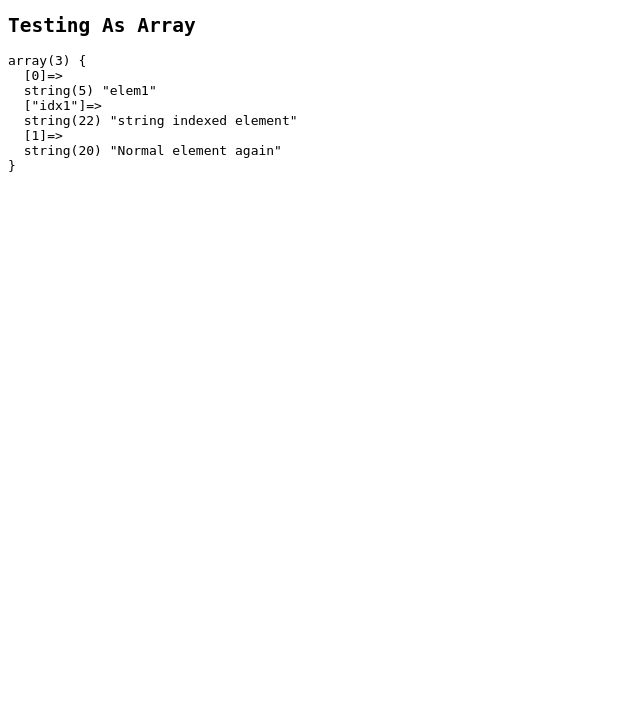
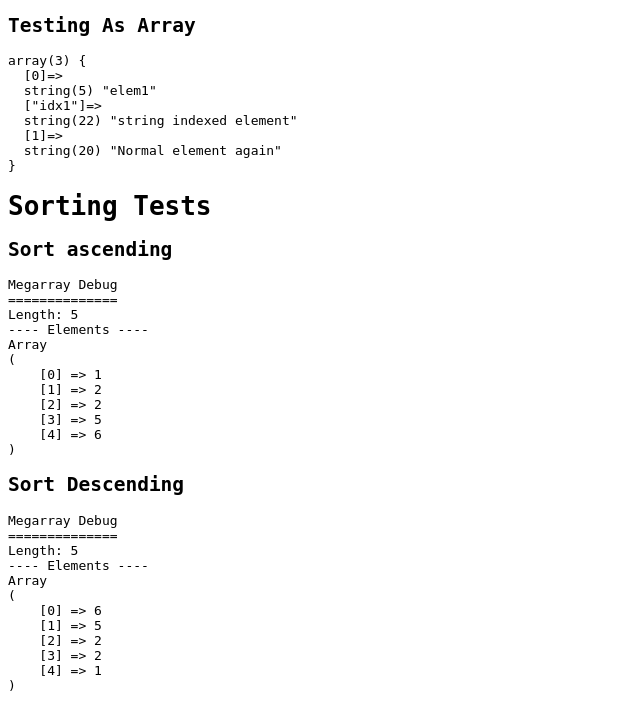
Before and after one commit to alexgisby/Megarray, a PHP site: page / in a window 1280 px wide. Shown: the part 2573-3279 px from the top of the page, without its empty margins (0-640 px from the left). Before the commit the page ends 2745 px from the top, so only its background shows below. Run offline with PHP 8.4, Linux system fonts and the light colour scheme.

Commit message:
Basic ascending and descending sorting done.

```diff
--- a/Megarray.class.php
+++ b/Megarray.class.php
@@ -266,6 +266,52 @@
 			$this->length --;
 		}
 
+		/**
+		 * -------------------- Sorting functions -----------------------
+		 */
+
+		/**
+		 * Sorts the array in ascending order.
+		 *
+		 * @param 	bool 	If true return the result rather than sorting the current array (default false)
+		 * @return 	Megarray
+		 */
+		public function sort_asc($return = false)
+		{
+			if($return)
+			{
+				$ret = new Megarray($this->as_array());
+				$ret->sort_asc();
+				return $ret;
+			}
+			else
+			{
+				sort($this->original);
+				return $this;
+			}
+		}
+
+		/**
+		 * Sorts the array in descending order
+		 *
+		 * @param 	bool 	If true return the result rather than sorting the current array (default false)
+		 * @return 	Megarray
+		 */
+		public function sort_desc($return = false)
+		{
+			if($return)
+			{
+				$ret = new Megarray($this->as_array());
+				$ret->sort_desc();
+				return $ret;
+			}
+			else
+			{
+				rsort($this->original);
+				return $this;
+			}
+		}
+
 
 		/**
 		 * array_search has problems when the values of an array are different types, so we have to do this manually.
--- a/index.php
+++ b/index.php
@@ -77,6 +77,18 @@
 	echo '<h2>Testing As Array</h2>';
 	var_dump($array->as_array());
 
+	echo '<h1>Sorting Tests</h1>';
+
+	$array = new Megarray(array(2, 5, 6, 1, 2));
+
+	echo '<h2>Sort ascending</h2>';
+	$array->sort_asc();
+	echo $array;
+
+	echo '<h2>Sort Descending</h2>';
+	$array->sort_desc();
+	echo $array;
+
 
 
 ?>
```
